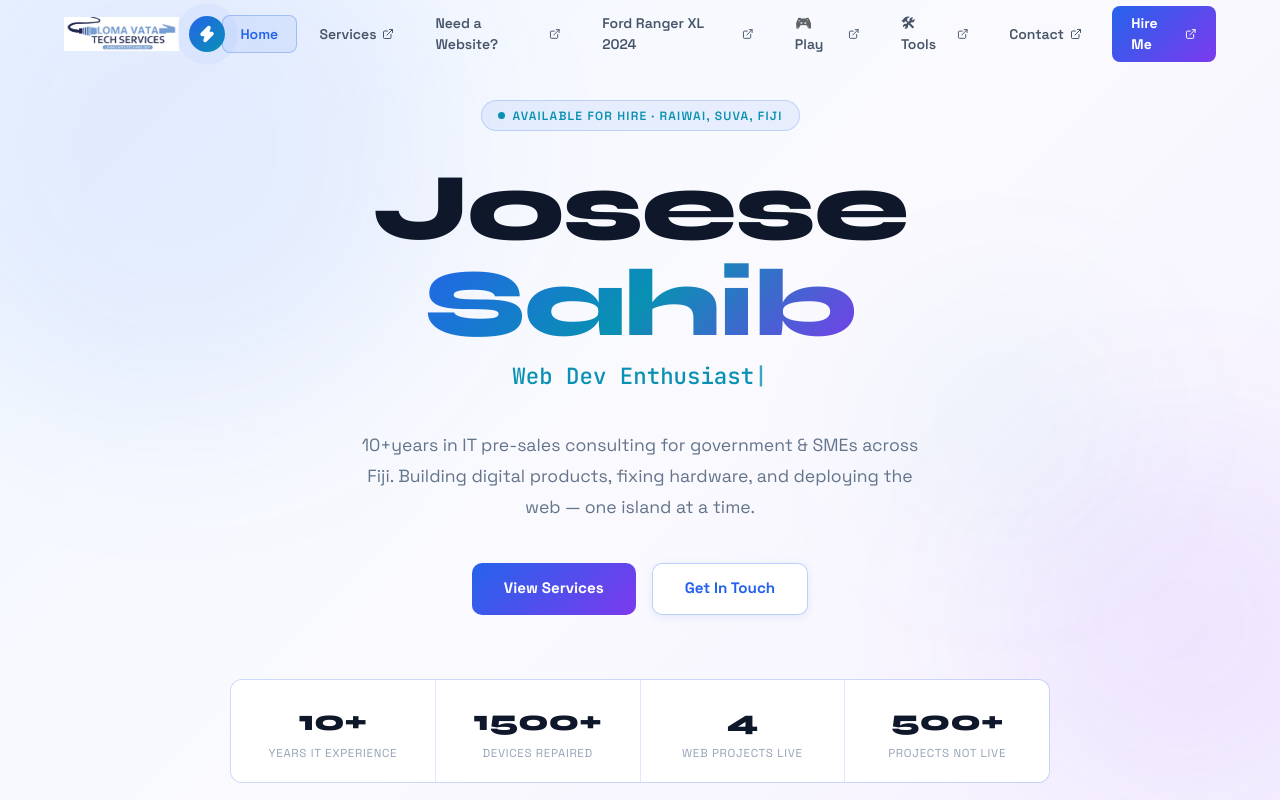
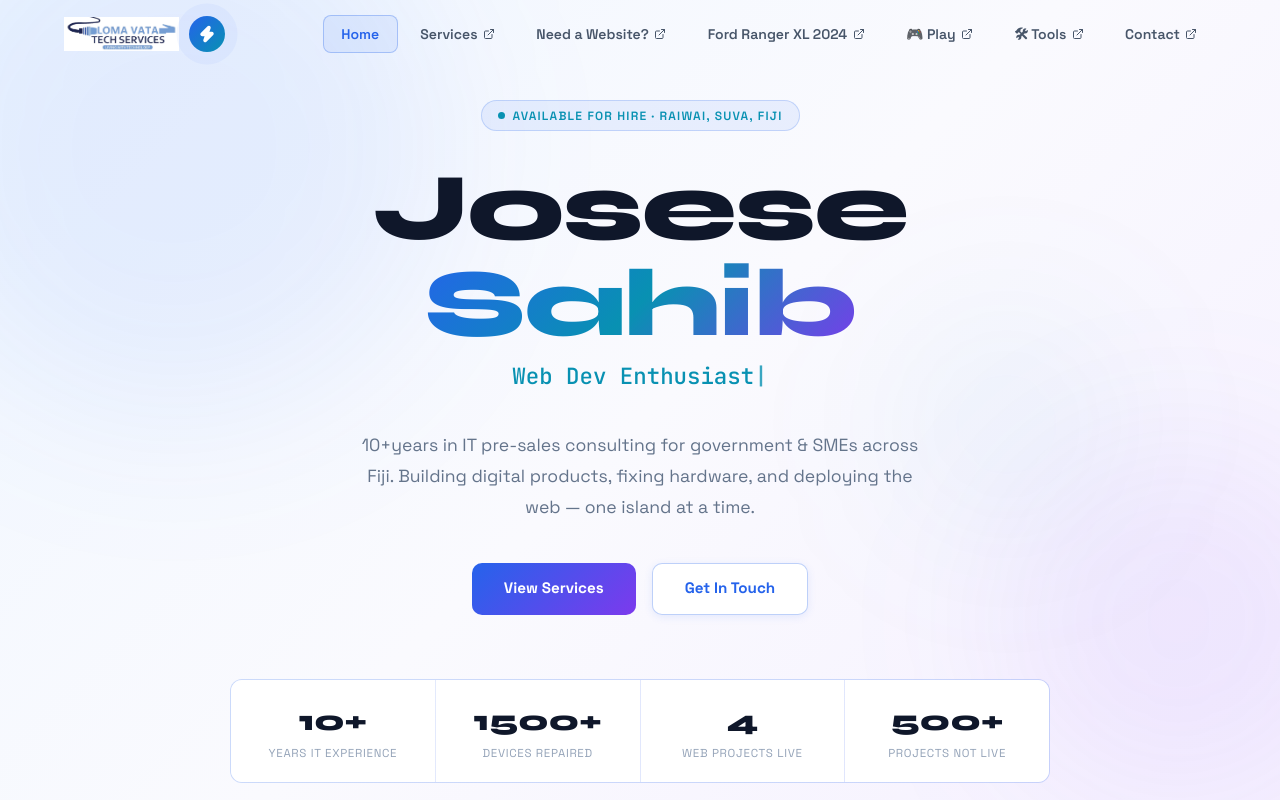
Before and after one commit to fijianblood/joesahib, a React (Vite) app: page / in a window 1280 px wide. Shown: the top 800 px of the page. Built offline with nearby package versions, Linux system fonts and the light colour scheme.

Commit message:
Remove Hire Me nav button so all nav items fit on one line

```diff
--- a/src/components/NavBar.tsx
+++ b/src/components/NavBar.tsx
@@ -67,12 +67,6 @@ export default function NavBar({ page, onNav }: NavBarProps) {
               {l.label} <ExternalLink size={12} />
             </a>
           ))}
-          <a href={externalHref('contact')} target="_blank" rel="noopener noreferrer"
-            style={{ display: 'flex', alignItems: 'center', gap: '0.35rem', background: 'linear-gradient(135deg,#2563eb,#7c3aed)', border: 'none', color: '#fff', padding: '0.45rem 1.2rem', borderRadius: 8, fontFamily: "'Space Grotesk',sans-serif", fontWeight: 700, fontSize: '0.875rem', cursor: 'pointer', marginLeft: '0.5rem', transition: 'opacity 0.2s', textDecoration: 'none' }}
-            onMouseEnter={e => (e.currentTarget.style.opacity = '0.85')}
-            onMouseLeave={e => (e.currentTarget.style.opacity = '1')}>
-            Hire Me <ExternalLink size={12} />
-          </a>
         </div>
 
         <button onClick={() => setOpen(!open)} style={{ display: 'none', background: 'none', border: 'none', color: '#0f172a', cursor: 'pointer' }} className="mobile-menu-btn">
```
